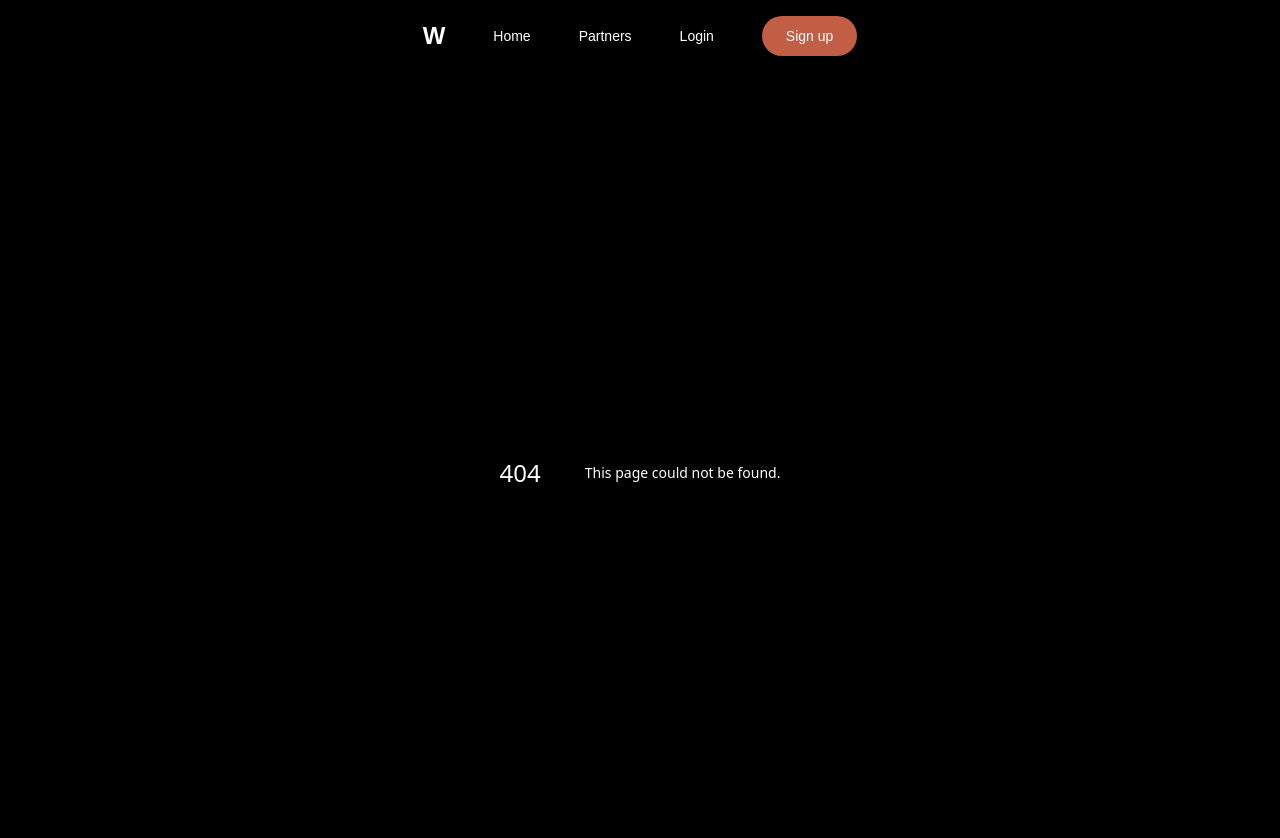
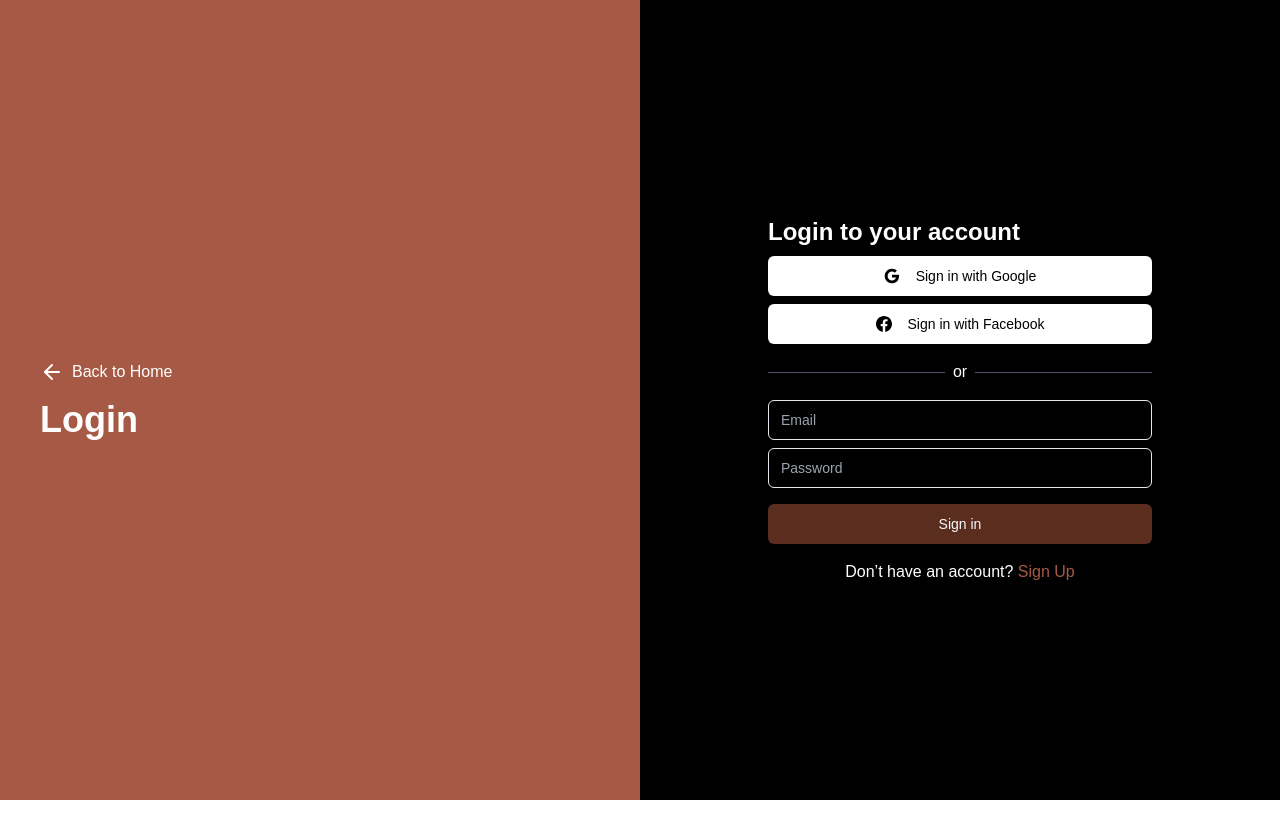
Before and after one commit to defk0n1/web-dev-project, a Next.js app: page /login in a window 1280 px wide. Before the commit this address had no page. Shown: the top 838 px of the page. After the commit the page ends 800 px from the top, so only its background shows below. Built offline with nearby package versions, Linux system fonts and the light colour scheme.

Commit message:
Fix Bugs and add Facebook and Google Icons

```diff
--- a/src/app/layout.tsx
+++ b/src/app/layout.tsx
@@ -1,10 +1,9 @@
-import type { Metadata } from "next";
+"use client";
+
 import localFont from "next/font/local";
 import "./globals.css";
-import Navbar from "../components/ui/navbar"
-
-
-
+import Navbar from "../components/ui/navbar";
+import { usePathname } from "next/navigation";
 
 const geistSans = localFont({
   src: "./fonts/GeistVF.woff",
@@ -17,22 +16,20 @@ const geistMono = localFont({
   weight: "100 900",
 });
 
-export const metadata: Metadata = {
-  title: "Wed",
-  description: "Wishlisti Website",
-};
-
 export default function RootLayout({
   children,
 }: Readonly<{
   children: React.ReactNode;
 }>) {
+  const pathname = usePathname();
+  const showNavbar = pathname !== "/signup" && pathname !== "/login";
+
   return (
     <html lang="en">
       <body className={`${geistSans.variable} ${geistMono.variable} antialiased`}>
         <div className="min-h-screen bg-black text-white">
-            <Navbar/>
-        {children}
+          {showNavbar && <Navbar />}
+          {children}
         </div>
       </body>
     </html>
--- /dev/null
+++ b/src/app/login/page.tsx
@@ -0,0 +1,45 @@
+'use client'
+
+import { ArrowLeft } from 'lucide-react'
+import { Button } from '@/components/ui/button'
+import { Input } from '@/components/ui/input'
+import Link from "next/link"
+import { GoogleIcon } from '@/components/icons/GoogleIcon'
+import { FacebookIcon } from '@/components/icons/FacebookIcon'
+
+
+export default function LoginPage() {
+  return (
+    <div className="flex h-screen">
+      <div className="flex-1 bg-[#A65A45] text-white flex flex-col justify-center items-start p-10">
+        <Link href="\" className="flex items-center mb-4 text-white">
+          <ArrowLeft className="mr-2" />
+          Back to Home
+        </Link>
+        <h1 className="text-4xl font-bold">Login</h1>
+      </div>
+      <div className="flex-1 bg-black text-white flex flex-col justify-center items-center p-10">
+        <div className="max-w-sm w-full">
+          <h2 className="text-2xl font-bold mb-2">Login to your account</h2>
+          <Button className="w-full mb-2 bg-white text-black flex items-center justify-center">
+  <GoogleIcon className="mr-2" /> Sign in with Google
+</Button>
+<Button className="w-full mb-4 bg-white text-black flex items-center justify-center">
+  <FacebookIcon className="mr-2" /> Sign in with Facebook
+</Button>
+          <div className="flex items-center mb-4">
+            <hr className="flex-1 border-gray-600" />
+            <span className="px-2">or</span>
+            <hr className="flex-1 border-gray-600" />
+          </div>
+          <Input type="email" placeholder="Email" className="mb-2" />
+          <Input type="password" placeholder="Password" className="mb-4" />
+          <Button className="w-full bg-[#5A2D1F]">Sign in</Button>
+          <p className="mt-4 text-center">
+            Don’t have an account? <Link href="\signup" className="text-[#A65A45]">Sign Up</Link>
+          </p>
+        </div>
+      </div>
+    </div>
+  )
+}
--- /dev/null
+++ b/src/app/metadata.tsx
@@ -0,0 +1,6 @@
+import type { Metadata } from "next";
+
+export const metadata: Metadata = {
+  title: "Wed",
+  description: "Wishlisti Website",
+};
--- a/src/app/signup/page.tsx
+++ b/src/app/signup/page.tsx
@@ -1,40 +1,64 @@
 'use client'
-import Link from 'next/link'
-
+import Link from "next/link"
+import { useState } from 'react'
 import { ArrowLeft } from 'lucide-react'
 import { Button } from '@/components/ui/button'
 import { Input } from '@/components/ui/input'
+import { GoogleIcon } from '@/components/icons/GoogleIcon'
+import { FacebookIcon } from '@/components/icons/FacebookIcon'
 
-export const metadata = {
-  fullScreen: true
-}
 
 export default function WishlistForm() {
+  const [step, setStep] = useState(1)
+
   return (
     <div className="flex h-screen">
       <div className="flex-1 bg-[#A65A45] text-white flex flex-col justify-center items-start p-10">
-        <Link href="/" className="flex items-center mb-4 text-white">
+        <Link href="\" className="flex items-center mb-4 text-white">
           <ArrowLeft className="mr-2" />
           Back to Home
         </Link>
         <h1 className="text-4xl font-bold">Create your wishlist in seconds</h1>
       </div>
       <div className="flex-1 bg-black text-white flex flex-col justify-center items-center p-10">
+        {step === 1 ? (
           <div className="max-w-sm w-full">
             <h2 className="text-2xl font-bold mb-2">Create your account</h2>
             <p className="mb-6">First, choose a username for Wed</p>
             <div className="flex items-center mb-4">
               <span className="bg-white text-black px-3 py-2 rounded-l-md">wed.tn/</span>
               <Input
-              className="rounded-l-none"
-              placeholder="username"
+                type="text"
+                placeholder="Enter Username"
+                className="flex-1 rounded-r-md"
               />
             </div>
-          <Button className="w-full bg-[#5A2D1F]">Next</Button>
+            <Button className="w-full bg-[#5A2D1F]" onClick={() => setStep(2)}>Next</Button>
             <p className="mt-4 text-center">
-            Already have an account? <a href="#" className="text-[#A65A45]">Login</a>
+              Already have an account? <Link href="\login" className="text-[#A65A45]">Login</Link>
             </p>
           </div>
+        ) : (
+          <div className="max-w-sm w-full">
+            <h2 className="text-2xl font-bold mb-2">Welcome, User</h2>
+            <p className="mb-6">Already have an account? <Link href="\login" className="text-[#A65A45]">Login</Link></p>
+            <Button className="w-full mb-2 bg-white text-black flex items-center justify-center">
+  <GoogleIcon className="mr-2" /> Sign up with Google
+</Button>
+<Button className="w-full mb-4 bg-white text-black flex items-center justify-center">
+  <FacebookIcon className="mr-2" /> Sign up with Facebook
+</Button>
+            <div className="flex items-center mb-4">
+              <hr className="flex-1 border-gray-600" />
+              <span className="px-2">or</span>
+              <hr className="flex-1 border-gray-600" />
+            </div>
+            <Input type="email" placeholder="Email" className="mb-2" />
+            <Input type="password" placeholder="Password" className="mb-2" />
+            <Input type="password" placeholder="Confirm Password" className="mb-4" />
+            <Button className="w-full bg-[#5A2D1F]">Sign Up</Button>
+          </div>
+        )}
       </div>
     </div>
   )
--- /dev/null
+++ b/src/components/icons/FacebookIcon.tsx
@@ -0,0 +1,10 @@
+export function FacebookIcon({ className }: { className?: string }) {
+    return (
+      <svg className={className} viewBox="0 0 24 24" width="24" height="24" xmlns="http://www.w3.org/2000/svg">
+        <path
+          fill="currentColor"
+          d="M24 12.073c0-6.627-5.373-12-12-12s-12 5.373-12 12c0 5.99 4.388 10.954 10.125 11.854v-8.385H7.078v-3.47h3.047V9.43c0-3.007 1.792-4.669 4.533-4.669 1.312 0 2.686.235 2.686.235v2.953H15.83c-1.491 0-1.956.925-1.956 1.874v2.25h3.328l-.532 3.47h-2.796v8.385C19.612 23.027 24 18.062 24 12.073z"
+        />
+      </svg>
+    );
+  }
--- /dev/null
+++ b/src/components/icons/GoogleIcon.tsx
@@ -0,0 +1,22 @@
+export function GoogleIcon({ className }: { className?: string }) {
+    return (
+      <svg className={className} viewBox="0 0 24 24" width="24" height="24" xmlns="http://www.w3.org/2000/svg">
+        <path
+          fill="currentColor"
+          d="M22.56 12.25c0-.78-.07-1.53-.2-2.25H12v4.26h5.92c-.26 1.37-1.04 2.53-2.21 3.31v2.77h3.57c2.08-1.92 3.28-4.74 3.28-8.09z"
+        />
+        <path
+          fill="currentColor"
+          d="M12 23c2.97 0 5.46-.98 7.28-2.66l-3.57-2.77c-.98.66-2.23 1.06-3.71 1.06-2.86 0-5.29-1.93-6.16-4.53H2.18v2.84C3.99 20.53 7.7 23 12 23z"
+        />
+        <path
+          fill="currentColor"
+          d="M5.84 14.09c-.22-.66-.35-1.36-.35-2.09s.13-1.43.35-2.09V7.07H2.18C1.43 8.55 1 10.22 1 12s.43 3.45 1.18 4.93l2.85-2.22.81-.62z"
+        />
+        <path
+          fill="currentColor"
+          d="M12 5.38c1.62 0 3.06.56 4.21 1.64l3.15-3.15C17.45 2.09 14.97 1 12 1 7.7 1 3.99 3.47 2.18 7.07l3.66 2.84c.87-2.6 3.3-4.53 6.16-4.53z"
+        />
+      </svg>
+    );
+  }
--- a/src/components/ui/navbar.tsx
+++ b/src/components/ui/navbar.tsx
@@ -19,11 +19,12 @@ const Navbar = () => {
         <Link href="/login" className="text-sm hover:text-gray-300">
           Login
         </Link>
-        <Button
+        <Link href="\signup"><Button
           className="bg-[#c25e44] hover:bg-[#b35540] text-white rounded-full px-6"
         >
           Sign up
         </Button>
+        </Link>
     </div>
   </nav>
  </> )
```
Lines whose indentation alone changed are shown as unchanged.
